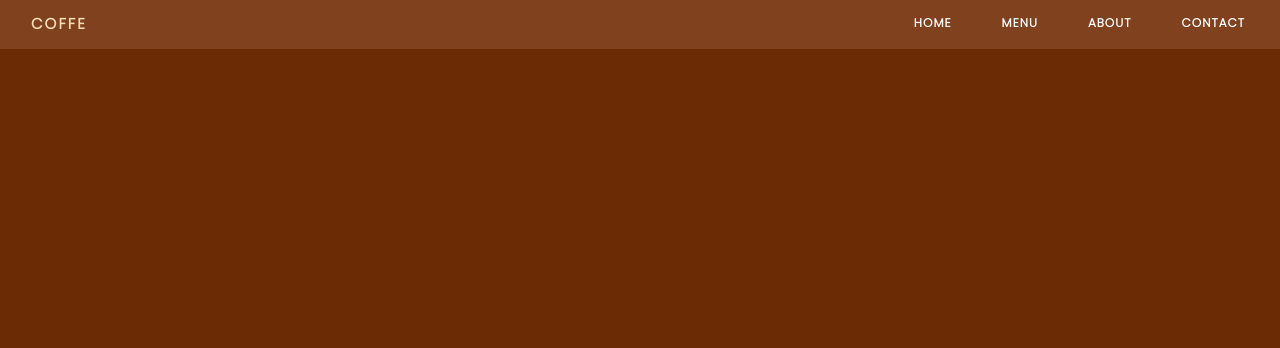
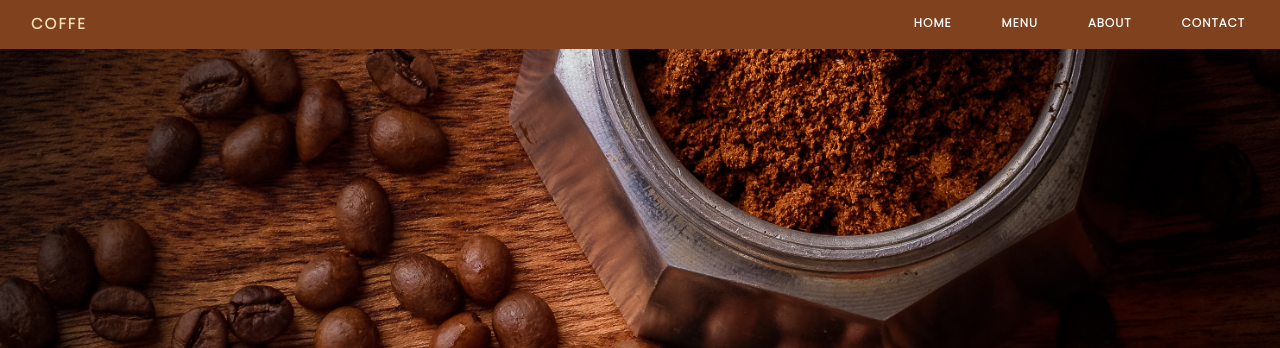
Before and after one commit to meongteam/raja, a website: page index.html in a window 1280 px wide. Shown: the top 348 px of the page. Drawn offline with Linux system fonts and the light colour scheme; the site is published under a folder, as on GitHub Pages, so addresses that start at the root find nothing.

Commit message:
Update index.html

```diff
--- a/index.html
+++ b/index.html
@@ -20,7 +20,7 @@
         </ul>
     </nav>
     <section id="home"  class="hero h-screen flex items-center bg-cover bg-center "
-                        style="background-image: url(/asset/img/janko-ferlic-h9Iq22JJlGk-unsplash.jpg);">
+                        style="background-image: url(./asset/img/janko-ferlic-h9Iq22JJlGk-unsplash.jpg);">
 
         <main class="title">
             <h1 class="font-bold text-4xl mx-10 text-white">Nikmati Secangkir <span class="text-orange-500">KOPI</span></h1>
```
